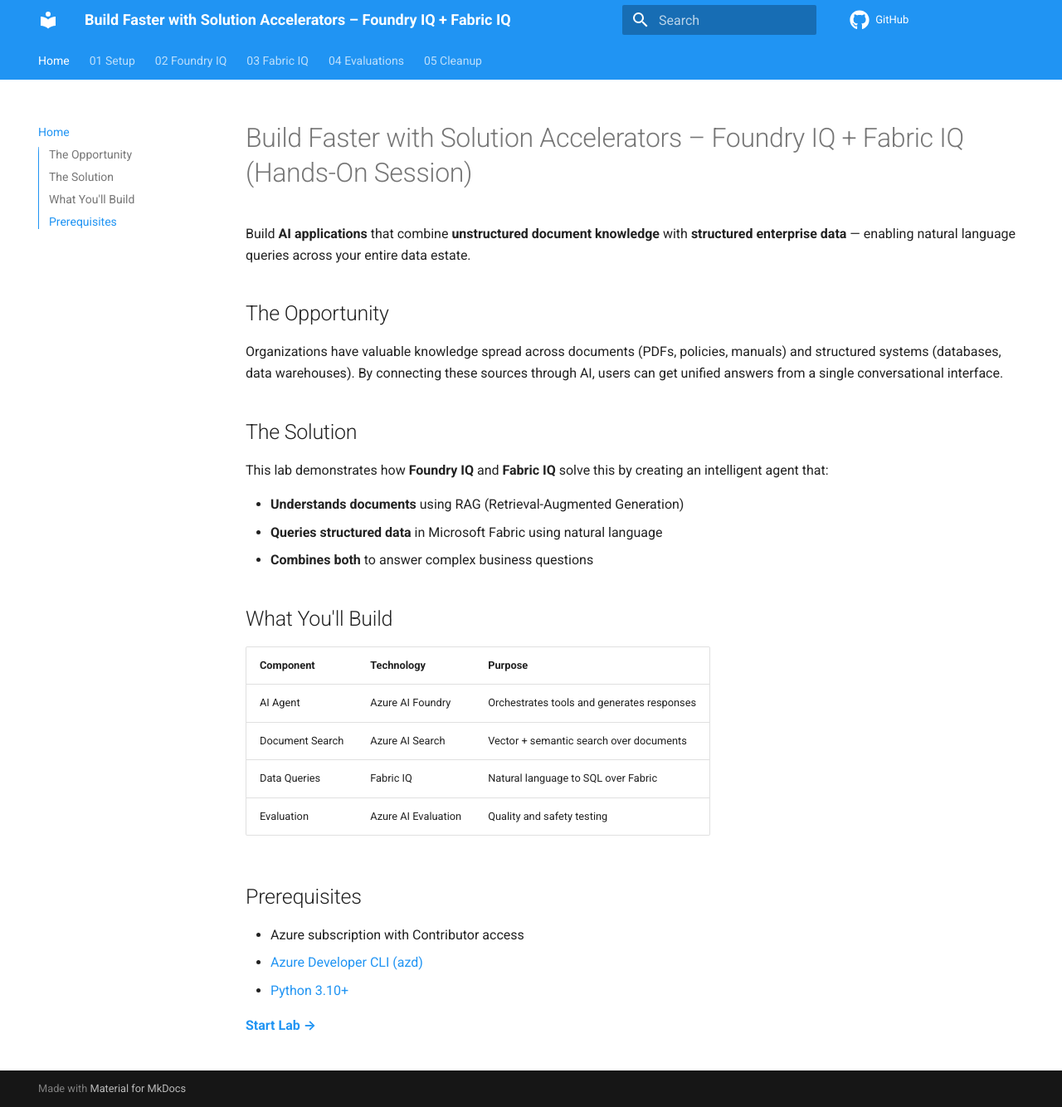
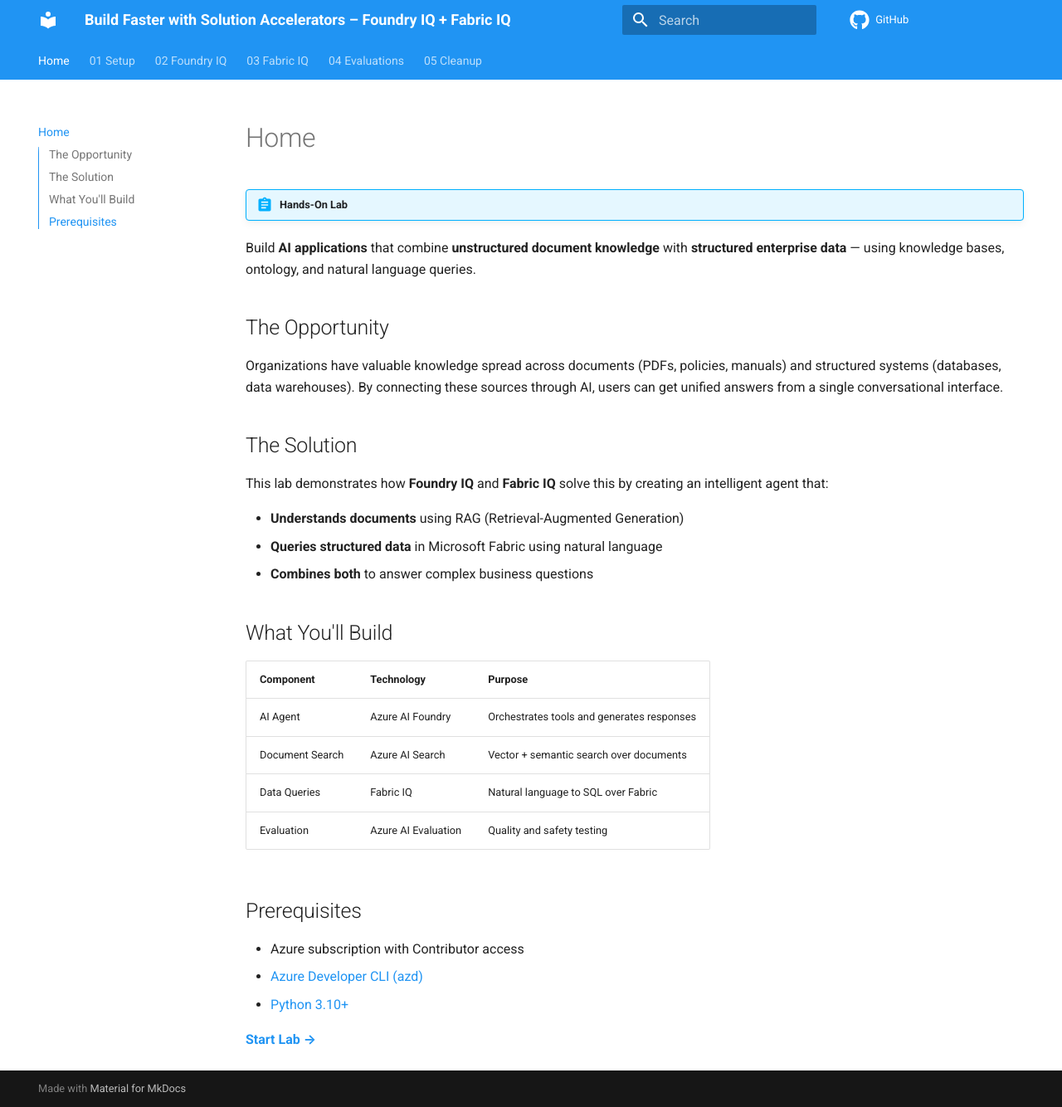
Before and after one commit to nchandhi/nc-iq-tc, an MkDocs documentation site: the page built from docs/docs/index.md, in a window 1280 px wide and 1334 px high. Shown: the whole window at 83% size. Built offline with MkDocs 1.6.1 and Material for MkDocs 9.7.7, drawn with Linux system fonts in a browser that asks for light colours; comment, search, counter and statistics services are not loaded.

Commit message:
Update homepage layout and intro text

```diff
--- a/docs/docs/index.md
+++ b/docs/docs/index.md
@@ -1,6 +1,6 @@
-# Build Faster with Solution Accelerators – Foundry IQ + Fabric IQ (Hands-On Session)
+!!! abstract "Hands-On Lab"
 
-Build **AI applications** that combine **unstructured document knowledge** with **structured enterprise data** — enabling natural language queries across your entire data estate.
+Build **AI applications** that combine **unstructured document knowledge** with **structured enterprise data** — using knowledge bases, ontology, and natural language queries.
 
 ## The Opportunity
 
```
